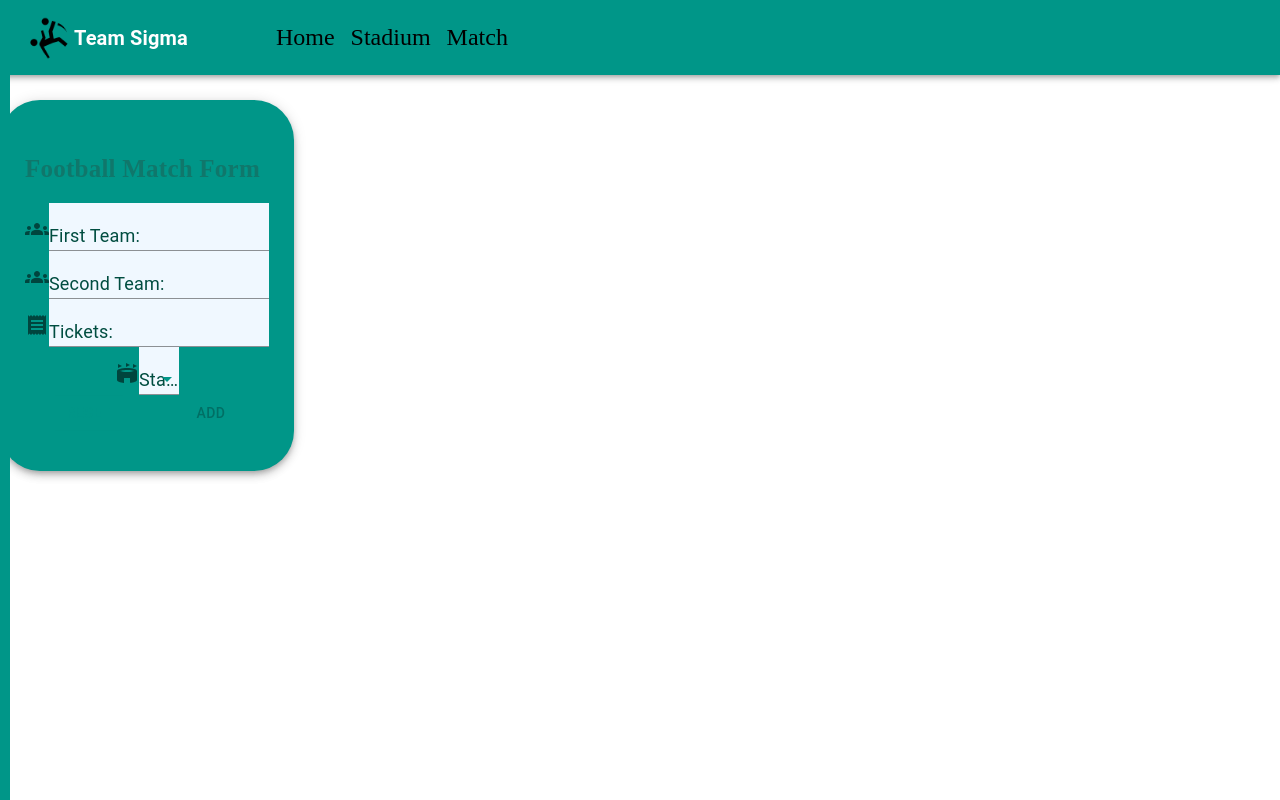
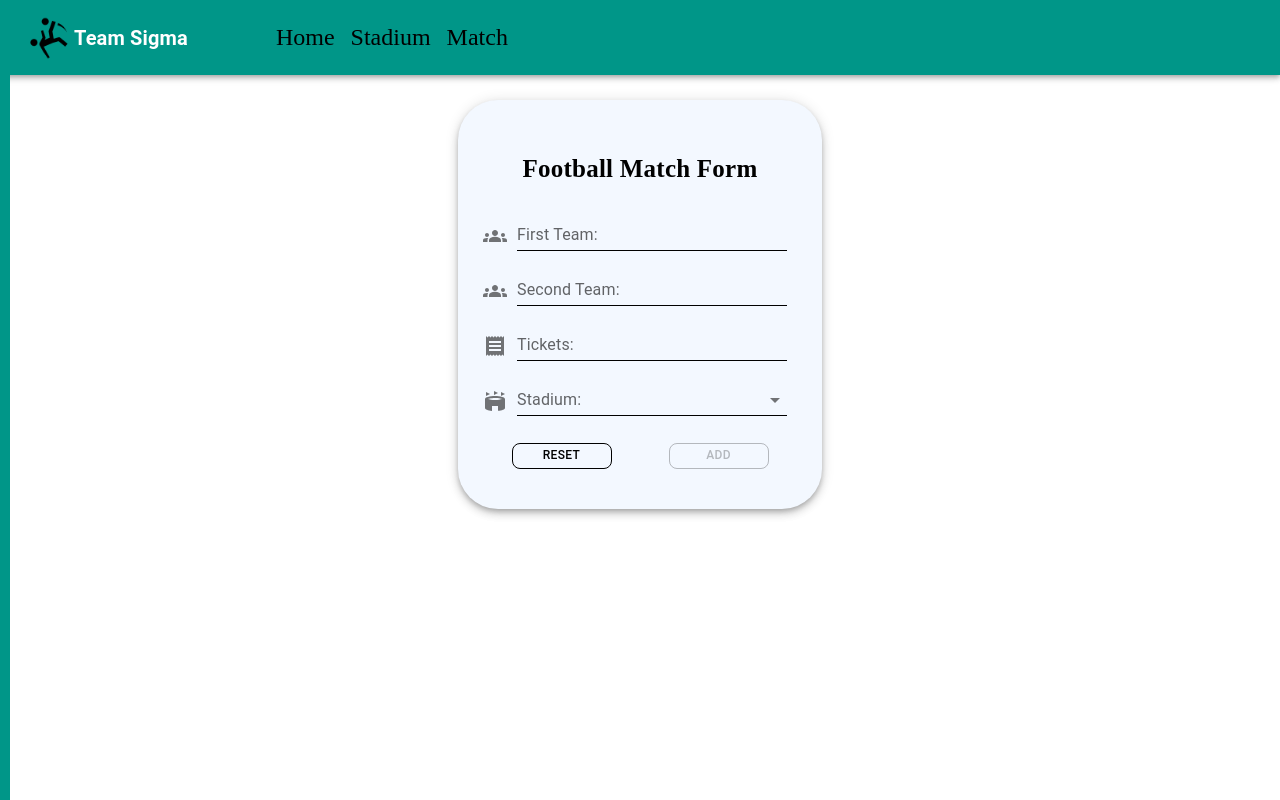
Before and after one commit to proga-react-practice/sigma-team-project, a React (Vite) app: page /match in a window 1280 px wide. Built offline with nearby package versions, Linux system fonts and the light colour scheme.

Commit message:
fix Form visualisation

```diff
--- a/src/components/Match/CardList.tsx
+++ b/src/components/Match/CardList.tsx
@@ -42,6 +42,7 @@ const CardList: React.FC<CardListProps> = ({ blocks, removeBlock }) => {
               backgroundColor: "primary.main",
               boxShadow: 5,
               marginTop: theme.spacing(2),
+              textAlign: 'center',
               "@media screen and (max-width: 426px)": {
                 width: theme.spacing(40),
               },
--- a/src/components/Match/Container.tsx
+++ b/src/components/Match/Container.tsx
@@ -1,5 +1,5 @@
 import React, { useState } from 'react';
-import { Box, Grid, Typography } from "@mui/material";
+import { Box, Grid, ThemeProvider, Typography } from "@mui/material";
 import Form from "./Form";
 import CardList from "./CardList";
 import { theme } from "../../utils/theme-2";
@@ -26,11 +26,13 @@ const Container: React.FC = () => {
   };
   return (
     <>
+    <ThemeProvider theme={theme}>
         <Box
           sx={{
             display: "flex",
             flexDirection: "row",
             gap: theme.spacing(5),
+            justifyContent: 'center',
             "@media screen and (max-width: 770px)": {
               flexDirection: "column",
             },
@@ -48,7 +50,7 @@ const Container: React.FC = () => {
                 pl: theme.spacing(2),
                 pr: theme.spacing(2)
               },
-              backgroundColor: "primary.main",
+              backgroundColor: theme.palette.primary.main,
               boxShadow: 5,
               color: "secondary.main",
             }}
@@ -59,6 +61,8 @@ const Container: React.FC = () => {
                 fontSize: theme.spacing(5),
                 fontFamily: "Platypi",
                 fontWeight: 600,
+                color: theme.palette.secondary.main,
+                textAlign: 'center',
                 "@media screen and (max-width: 426px)": {
                   fontSize: theme.spacing(4),
                 },
@@ -70,6 +74,7 @@ const Container: React.FC = () => {
           </Grid>
           {isVisible && <CardList blocks={blocks} removeBlock={removeBlock} />}
         </Box>
+        </ThemeProvider>
     </>
   );
 };
--- a/src/utils/theme-2.tsx
+++ b/src/utils/theme-2.tsx
@@ -1,5 +1,16 @@
 import { createTheme } from "@mui/material";
+import { teal } from "@mui/material/colors";
 
+const color = teal[500];
+
+
+declare module "@mui/material/styles" {
+  interface Palette {
+    myCustomColors?: {
+      teal: typeof teal;
+    };
+  }
+}
 
 export const theme = createTheme({
   palette: {
@@ -26,7 +37,7 @@ export const theme = createTheme({
           border: '1px solid',
           "&:hover": {
             color: "#fff",
-                backgroundColor: "#000",
+            backgroundColor: color,
           },
         },
       },
--- a/src/utils/theme.ts
+++ b/src/utils/theme.ts
@@ -1,5 +1,7 @@
 import {createTheme} from "@mui/material/styles";
 import {teal} from "@mui/material/colors";
+
+
 
 const theme = createTheme({
     palette: {
```
Lines whose indentation alone changed are shown as unchanged.
